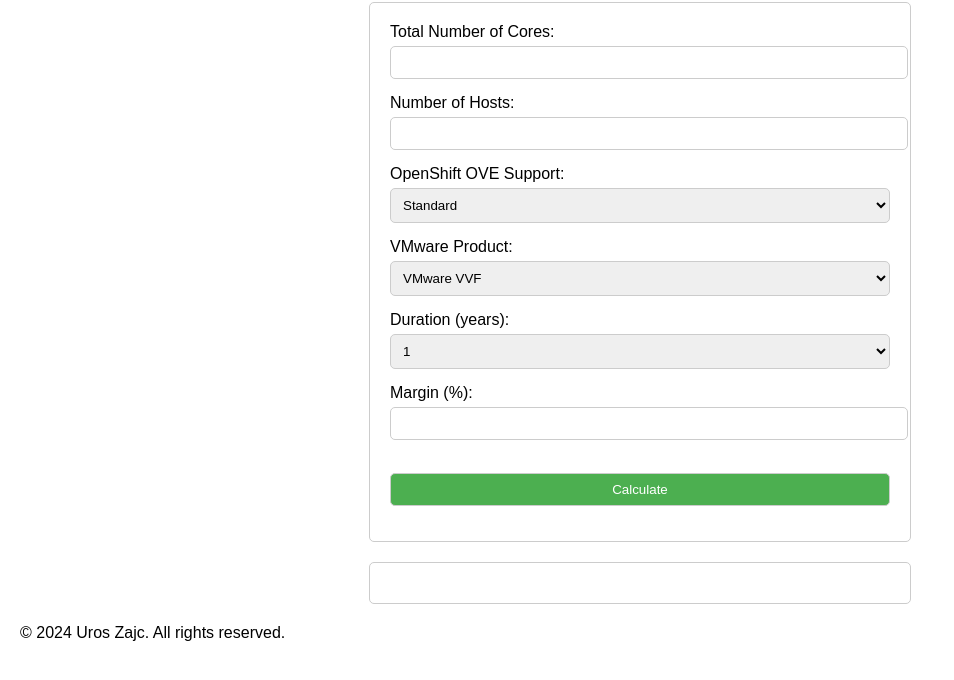
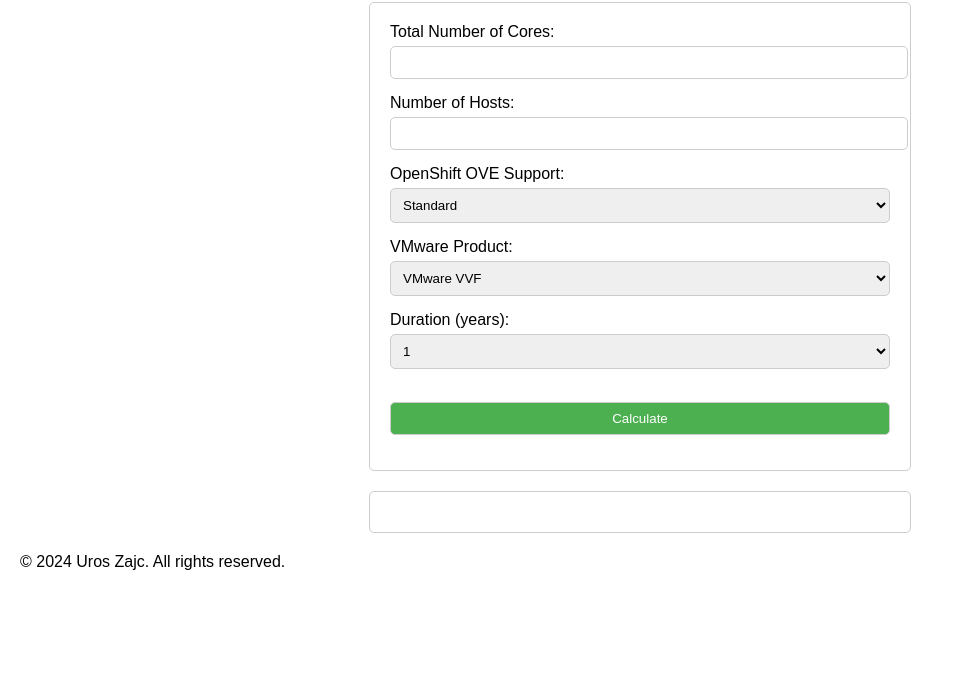
Before and after one commit to uroszajc/costings, a plain HTML site: page rrp/index.html in a window 1280 px wide. Shown: the part 78-758 px from the top of the page, without its empty margins (0-954 px from the left). Drawn offline with Linux system fonts and the light colour scheme.

Commit message:
Update index.html

```diff
--- a/rrp/index.html
+++ b/rrp/index.html
@@ -35,8 +35,6 @@
             <option value="3">3</option>
         </select><br>
 
-        <label for="margin">Margin (%):</label>
-        <input type="number" id="margin" name="margin" required><br>
 
         </select><br>
         <button type="button" onclick="calculatePricing()">Calculate</button>
```
